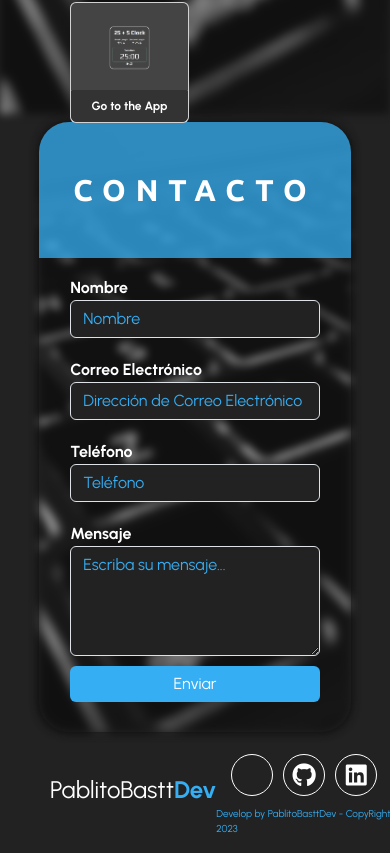
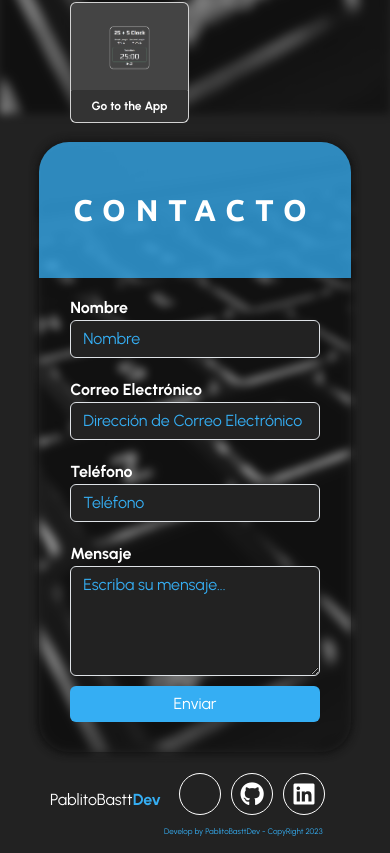
Before and after one commit to PablitoBasttDev/portfolio, a React (Create React App) app: page / in a window 390 px wide. Shown: the part 1801-2654 px from the top of the page. Built offline with nearby package versions, Linux system fonts and the light colour scheme.

Commit message:
Fixing more details

```diff
--- a/src/components/Banner.js
+++ b/src/components/Banner.js
@@ -23,8 +23,8 @@ const Banner = () =>{
                     <div className='col-xl-6 col-md-8'>
                         <animated.p className='description' style={fadeIn}>
                         Soy un estudiante en busca de empleo y con ánimos de dar sus primeros pasos en el mundo laboral.
-                        Poseeo habilidades en programación, diseño de interfaces de usuario y sólidos conocimientos de lógica.
-                        Soy una persona positiva, comprometida y responsable.
+                        Poseeo habilidades en programación, diseño de interfaces de usuario y sólidos conocimientos de lógica. <br/>
+                        Soy una persona positiva, comprometida y responsable. <br/>
                         Este es mi portfolio personal desarrollado con React.js.
                         </animated.p>
                     </div>
--- a/src/components/Contact.css
+++ b/src/components/Contact.css
@@ -126,6 +126,10 @@ p.success{
 }
 
 @media (max-width: 600px){
+    #contact{
+        margin-top: 7%;
+    }
+
     .container h3 {
         font-size: 30px;
     }
--- a/src/components/Footer.css
+++ b/src/components/Footer.css
@@ -35,6 +35,10 @@
 
 @media (max-width: 600px){
     .develop p {
-        font-size: 10px;
+        font-size: 8px;
+    }
+
+    .container-footer p.navbar-brand{
+        font-size: 16px;
     }
 }
```
